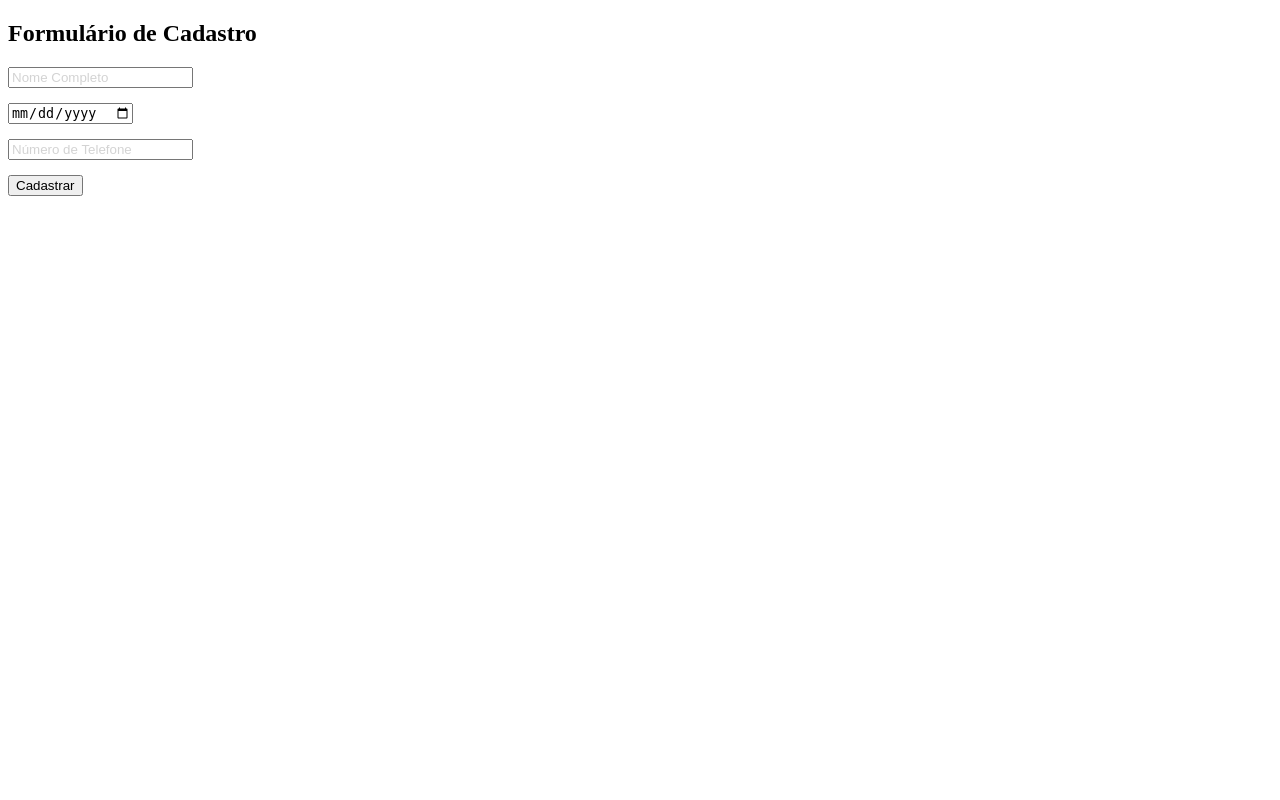
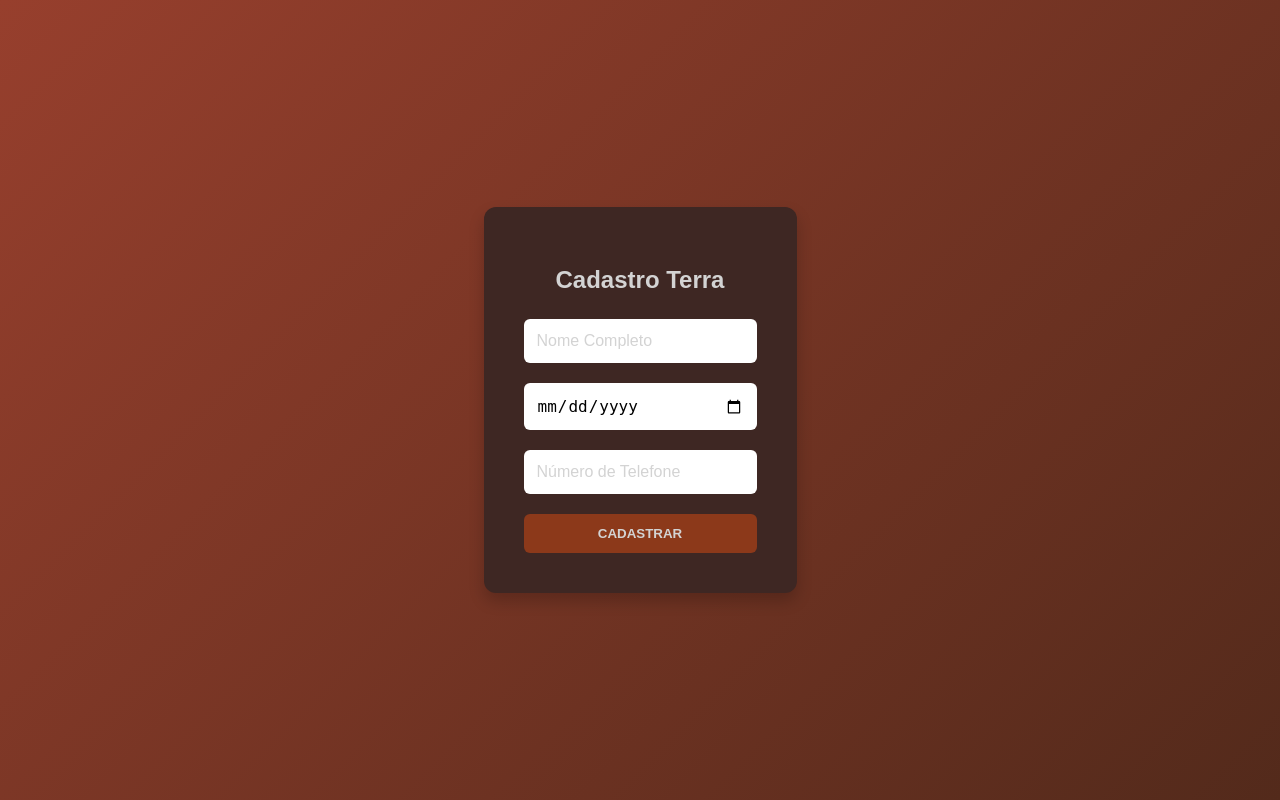
Before and after one commit to Isabella-Pompeo/projeto_terra, a Django app: page /cadastro/ in a window 1280 px wide. Run offline with Django 5.2, Linux system fonts and the light colour scheme.

Commit message:
atualizacao2

```diff
--- a/core/templates/core/hello.html
+++ b/core/templates/core/hello.html
@@ -2,22 +2,87 @@
 <html lang="pt-br">
   <head>
     <meta charset="UTF-8" />
+    <meta name="viewport" content="width=device-width, initial-scale=1.0" />
     <title>Cadastro - Projeto Terra</title>
     <style>
-      ::placeholder {
-        color: #d3d3d3; /* Cinza claro */
+      /* Paleta de Cores e Reset */
+      :root {
+        --marrom-escuro: #3e2723;
+        --marrom-claro: #8c391a;
+        --cinza-claro: #d3d3d3;
+        --branco: #ffffff;
+      }
+
+      body,
+      html {
+        height: 100%;
+        margin: 0;
+        font-family: Arial, sans-serif;
+        /* Gradiente indo do marrom escuro para o marrom claro */
+        background: linear-gradient(135deg, #973f2d 0%, #532a1b 100%);
+        background-attachment: fixed; /* Garante que o gradiente cubra a tela toda sem repetir */
+        display: flex;
+        justify-content: center;
+        align-items: center;
+      }
+
+      /* Centralização do Formulário */
+      .card-cadastro {
+        background-color: var(--marrom-escuro); /* Card em marrom escuro */
+        padding: 40px;
+        border-radius: 12px;
+        box-shadow: 0 8px 16px rgba(0, 0, 0, 0.2);
+        width: 100%;
+        max-width: 400px;
+        color: var(--branco);
+      }
+
+      h2 {
+        text-align: center;
+        margin-bottom: 25px;
+        color: var(--cinza-claro);
+      }
+
+      .form-group {
+        margin-bottom: 20px;
+      }
+
+      input {
+        width: 100%;
+        padding: 12px;
+        border: 1px solid transparent;
+        border-radius: 6px;
+        box-sizing: border-box; /* Garante que o padding não aumente a largura */
+        font-size: 16px;
+      }
+
+      /* Estilo dos Placeholders */
+      input::placeholder {
+        color: var(--cinza-claro);
         opacity: 1;
       }
-      .form-group {
-        margin-bottom: 15px;
+
+      /* Botão estilizado */
+      button {
+        width: 100%;
+        padding: 12px;
+        background-color: var(--marrom-claro);
+        color: var(--cinza-claro);
+        border: none;
+        border-radius: 6px;
+        font-weight: bold;
+        cursor: pointer;
+        transition: background-color 0.3s;
       }
-      label {
-        display: block;
+
+      button:hover {
+        background-color: #bcaaa4;
       }
     </style>
   </head>
   <body>
-    <h2>Formulário de Cadastro</h2>
+    <div class="card-cadastro">
+      <h2>Cadastro Terra</h2>
       <form method="post">
         <!-- Nome Completo -->
         <div class="form-group">
@@ -29,7 +94,7 @@
           />
         </div>
 
-      <!-- Data de Nascimento (Usa o seletor nativo que integra com Google Agenda no Android/Chrome) -->
+        <!-- Data de Nascimento -->
         <div class="form-group">
           <input
             type="date"
@@ -39,7 +104,7 @@
           />
         </div>
 
-      <!-- Número de Telefone (Apenas números) -->
+        <!-- Número de Telefone (Apenas números via JS) -->
         <div class="form-group">
           <input
             type="tel"
@@ -50,7 +115,8 @@
           />
         </div>
 
-      <button type="submit">Cadastrar</button>
+        <button type="submit">CADASTRAR</button>
       </form>
+    </div>
   </body>
 </html>
```
Lines whose indentation alone changed are shown as unchanged.
